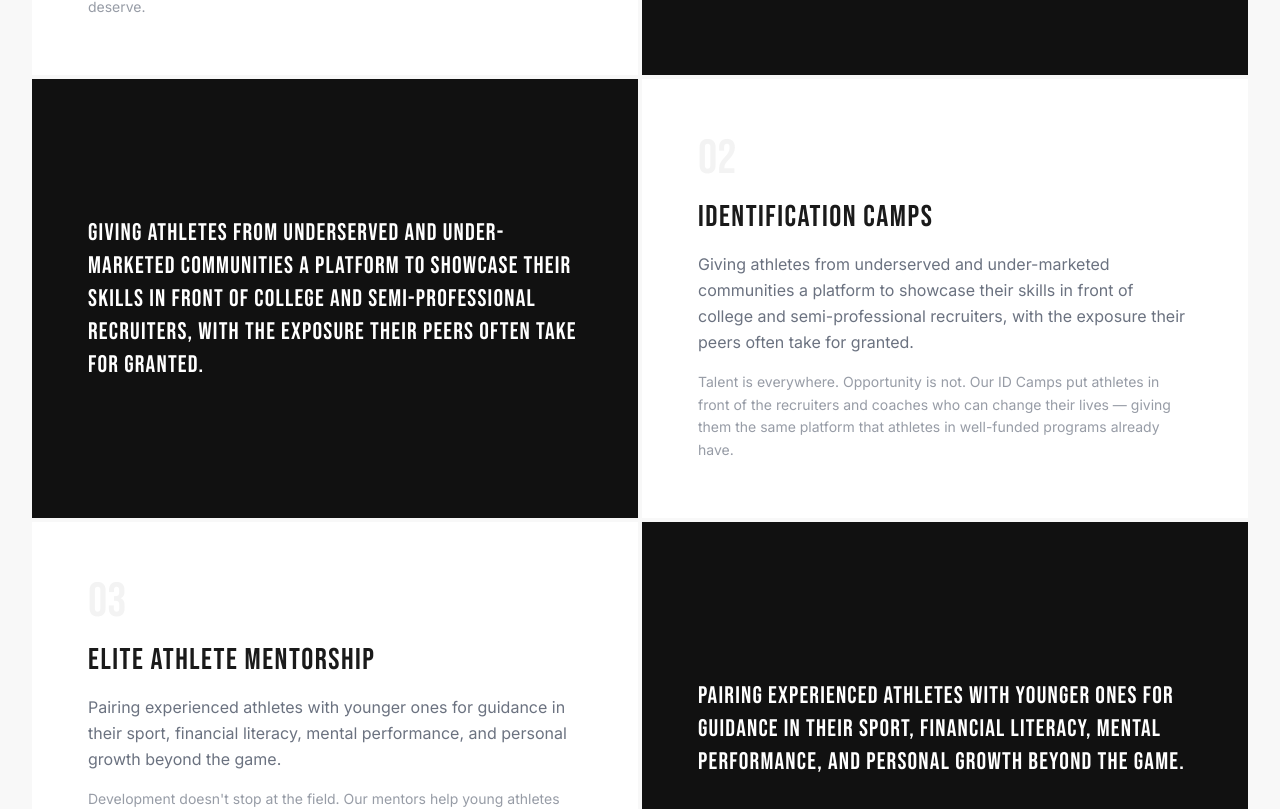
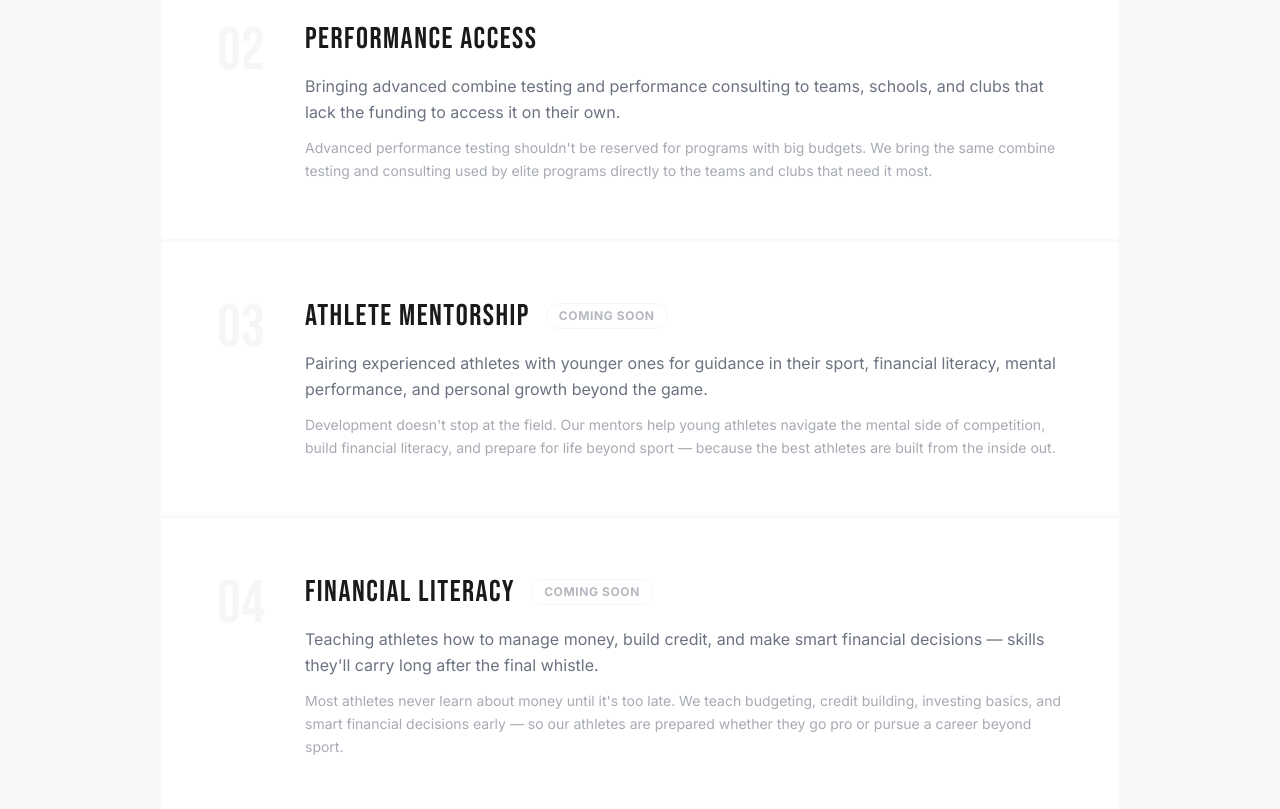
Before and after one commit to G6perform/defineyourself, a Next.js app: page /programs in a window 1280 px wide. Shown: the part 1417-2226 px from the top of the page. Built offline with nearby package versions, Linux system fonts and the light colour scheme.

Commit message:
Redesign programs page - cleaner stacked layout, 4 programs

```diff
--- a/src/app/programs/page.tsx
+++ b/src/app/programs/page.tsx
@@ -4,44 +4,37 @@ import { images } from "@/lib/images";
 export const metadata = {
   title: "Our Programs | Define Yourself Inc.",
   description:
-    "Athlete Development Scholarships, Identification Camps, Elite Mentorship, Performance Access, and Define Yourself Teams.",
+    "Athlete Development Scholarships, Performance Access, Athlete Mentorship, and Financial Literacy.",
 };
 
 const programs = [
   {
     title: "Athlete Development Scholarships",
     desc: "Covering training, coaching, and equipment costs for talented athletes who face financial barriers to high-level development.",
-    detail: "Too many athletes with real potential never get the chance to develop because of cost. Our scholarships remove that barrier — funding the training, coaching, and gear that let them compete at the level they deserve.",
-  },
-  {
-    title: "Identification Camps",
-    desc: "Giving athletes from underserved and under-marketed communities a platform to showcase their skills in front of college and semi-professional recruiters, with the exposure their peers often take for granted.",
-    detail: "Talent is everywhere. Opportunity is not. Our ID Camps put athletes in front of the recruiters and coaches who can change their lives — giving them the same platform that athletes in well-funded programs already have.",
-  },
-  {
-    title: "Elite Athlete Mentorship",
-    desc: "Pairing experienced athletes with younger ones for guidance in their sport, financial literacy, mental performance, and personal growth beyond the game.",
-    detail: "Development doesn't stop at the field. Our mentors help young athletes navigate the mental side of competition, build financial literacy, and prepare for life beyond sport — because the best athletes are built from the inside out.",
+    detail:
+      "Too many athletes with real potential never get the chance to develop because of cost. Our scholarships remove that barrier — funding the training, coaching, and gear that let them compete at the level they deserve.",
+    active: true,
   },
   {
     title: "Performance Access",
-    desc: "Partnering with schools and clubs that lack funding to bring advanced combine testing and performance consulting to their athletes, unlocking their potential with data-driven insight.",
-    detail: "Advanced performance testing shouldn't be reserved for programs with big budgets. We bring the same combine testing and consulting used by elite programs directly to the schools and clubs that need it most.",
+    desc: "Bringing advanced combine testing and performance consulting to teams, schools, and clubs that lack the funding to access it on their own.",
+    detail:
+      "Advanced performance testing shouldn't be reserved for programs with big budgets. We bring the same combine testing and consulting used by elite programs directly to the teams and clubs that need it most.",
+    active: true,
   },
   {
-    title: "Define Yourself Teams",
-    desc: "Launching our own youth sports teams, giving young athletes a place to play, compete, and grow within a program built around our mission — pairing real competition with training, mentorship, and development.",
-    detail: "More than a team — a program. DY Teams give athletes a place to compete while getting the training, mentorship, and personal development that help them reach their potential on and off the field.",
+    title: "Athlete Mentorship",
+    desc: "Pairing experienced athletes with younger ones for guidance in their sport, financial literacy, mental performance, and personal growth beyond the game.",
+    detail:
+      "Development doesn't stop at the field. Our mentors help young athletes navigate the mental side of competition, build financial literacy, and prepare for life beyond sport — because the best athletes are built from the inside out.",
+    active: false,
   },
   {
     title: "Financial Literacy",
     desc: "Teaching athletes how to manage money, build credit, and make smart financial decisions — skills they'll carry long after the final whistle.",
-    detail: "Most athletes never learn about money until it's too late. We teach budgeting, credit building, investing basics, and smart financial decisions early — so our athletes are prepared whether they go pro or pursue a career beyond sport.",
-  },
-  {
-    title: "Career Development",
-    desc: "Preparing athletes for life after sport with career counseling, resume building, networking opportunities, and exposure to professional pathways.",
-    detail: "The game doesn't last forever. We provide career counseling, resume workshops, interview preparation, industry exposure, and professional mentorship — building pathways to fulfilling careers in and beyond sport.",
+    detail:
+      "Most athletes never learn about money until it's too late. We teach budgeting, credit building, investing basics, and smart financial decisions early — so our athletes are prepared whether they go pro or pursue a career beyond sport.",
+    active: false,
   },
 ];
 
@@ -79,40 +72,49 @@ export default function Programs() {
             THE ATHLETES WITH THE MOST PROMISE HAVE THE LEAST ACCESS
           </h2>
           <p className="text-text-gray text-lg leading-relaxed">
-            Too often, the athletes with the most promise have the least access to the resources that would let them grow. We exist to close that gap — through scholarships, camps, mentorship, performance consulting, and our own competitive teams.
+            Too often, the athletes with the most promise have the least access
+            to the resources that would let them grow. We exist to close that gap
+            — through scholarships, performance access, mentorship, and
+            financial literacy.
           </p>
         </div>
       </section>
 
-      {/* Programs Detail */}
+      {/* Programs */}
       <section className="py-20 md:py-28 bg-off-white">
-        <div className="max-w-7xl mx-auto px-4 sm:px-6 lg:px-8">
+        <div className="max-w-5xl mx-auto px-4 sm:px-6 lg:px-8">
+          <div className="space-y-px">
             {programs.map((program, i) => (
               <div
                 key={program.title}
-              className={`grid grid-cols-1 md:grid-cols-2 gap-1 ${i > 0 ? "mt-1" : ""}`}
+                className="bg-white p-10 md:p-14 border border-mid-gray/20"
               >
-              <div className={`bg-white p-10 md:p-14 flex flex-col justify-center ${i % 2 === 1 ? "md:order-2" : ""}`}>
-                <span className="font-display text-5xl text-mid-gray/40 leading-none mb-4">
+                <div className="flex items-start gap-6 md:gap-10">
+                  <span className="font-display text-5xl md:text-6xl text-mid-gray/30 leading-none shrink-0">
                     0{i + 1}
                   </span>
-                <h3 className="font-display text-2xl md:text-3xl tracking-wider text-text-dark mb-4">
+                  <div>
+                    <div className="flex items-center gap-4 mb-4">
+                      <h3 className="font-display text-2xl md:text-3xl tracking-wider text-text-dark">
                         {program.title.toUpperCase()}
                       </h3>
-                <p className="text-text-gray leading-relaxed mb-4">
+                      {!program.active && (
+                        <span className="text-xs font-bold uppercase tracking-wider text-text-gray/50 border border-mid-gray/30 px-3 py-1 rounded-full whitespace-nowrap">
+                          Coming Soon
+                        </span>
+                      )}
+                    </div>
+                    <p className="text-text-gray leading-relaxed mb-3">
                       {program.desc}
                     </p>
-                <p className="text-text-gray/70 text-sm leading-relaxed">
+                    <p className="text-text-gray/60 text-sm leading-relaxed">
                       {program.detail}
                     </p>
                   </div>
-              <div className={`bg-charcoal p-10 md:p-14 flex flex-col justify-center ${i % 2 === 1 ? "md:order-1" : ""}`}>
-                <blockquote className="font-display text-xl md:text-2xl tracking-wider text-white leading-snug">
-                  {program.desc.toUpperCase()}
-                </blockquote>
                 </div>
               </div>
             ))}
+          </div>
         </div>
       </section>
 
@@ -128,7 +130,9 @@ export default function Programs() {
                 EMPOWERING YOUTH THROUGH SPORT
               </h3>
               <p className="text-text-gray leading-relaxed">
-                To empower youth to achieve their fullest potential through holistic development — emphasizing mental, physical, and social growth via sports participation and mentorship programs.
+                To empower youth to achieve their fullest potential through
+                holistic development — emphasizing mental, physical, and social
+                growth via sports participation and mentorship programs.
               </p>
             </div>
             <div className="bg-charcoal p-10 md:p-14">
@@ -139,7 +143,10 @@ export default function Programs() {
                 BUILDING FUTURE LEADERS
               </h3>
               <p className="text-white/60 leading-relaxed">
-                To cultivate a generation of resilient leaders equipped with the skills and confidence to excel in all facets of life, while fostering a culture of community contribution and positive social impact.
+                To cultivate a generation of resilient leaders equipped with the
+                skills and confidence to excel in all facets of life, while
+                fostering a culture of community contribution and positive social
+                impact.
               </p>
             </div>
           </div>
@@ -153,18 +160,20 @@ export default function Programs() {
             EVERY DOLLAR GOES TOWARD LEVELING THE PLAYING FIELD
           </h2>
           <p className="text-white/60 max-w-2xl mx-auto mb-10 text-lg leading-relaxed">
-            Your contribution helps a young athlete attend a camp that changes their trajectory, earn a scholarship that keeps them in their sport, or find a mentor who shows them what is possible.
+            Your contribution helps a young athlete attend a camp that changes
+            their trajectory, earn a scholarship that keeps them in their sport,
+            or find a mentor who shows them what is possible.
           </p>
           <div className="flex flex-col sm:flex-row gap-4 justify-center">
             <a
               href="/donate"
-              className="inline-block bg-white text-charcoal font-bold text-sm uppercase tracking-wider px-10 py-4 hover:bg-off-white transition-colors"
+              className="inline-block bg-white text-charcoal font-bold text-sm uppercase tracking-wider px-10 py-4 rounded-full hover:bg-off-white transition-colors"
             >
               Donate Now &rarr;
             </a>
             <a
               href="/contact"
-              className="inline-block border-2 border-white/40 text-white font-bold text-sm uppercase tracking-wider px-10 py-4 hover:border-white transition-colors"
+              className="inline-block border-2 border-white/40 text-white font-bold text-sm uppercase tracking-wider px-10 py-4 rounded-full hover:border-white transition-colors"
             >
               Get In Touch
             </a>
```
Lines whose indentation alone changed are shown as unchanged.
